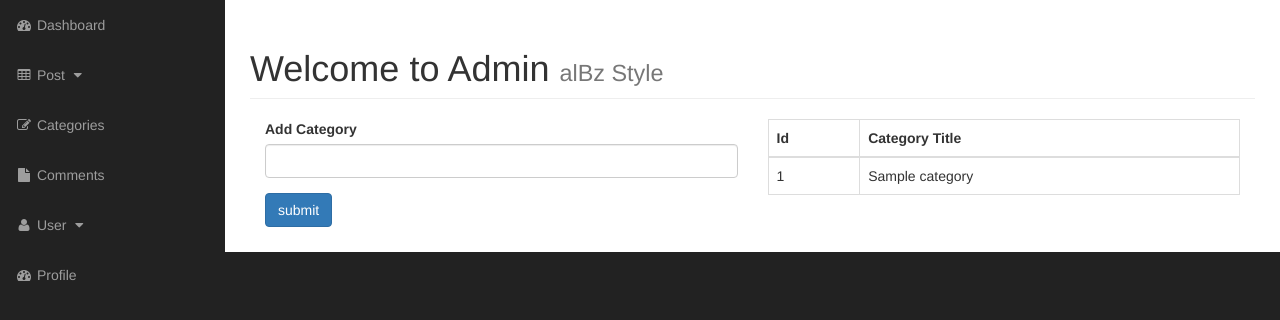
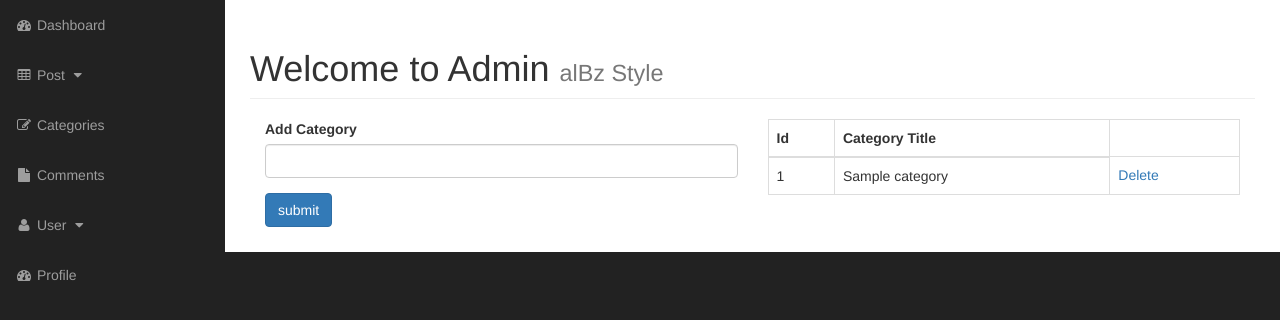
Before and after one commit to AlbertoBarrago/albzCms, a PHP site: page /admin/categories.php in a window 1280 px wide. Shown: the part 51-371 px from the top of the page. Run offline with PHP 8.4, Linux system fonts and the light colour scheme; tables that the repository leaves empty or names only in its code hold one stand-in row (values such as "Sample post"); grey boxes labelled with a size stand in for pictures from a placeholder-image service; some libraries are stand-ins or nearby versions.

Commit message:
Delete query
Delete categories query

```diff
--- a/admin/categories.php
+++ b/admin/categories.php
@@ -1,11 +1,5 @@
 <?php include "includes/admin_header.php"; ?>
 
-<?php
-
-  $query = "SELECT * FROM category";
-  $select_categories = mysqli_query($connection, $query);
-
-?>
 
     <div id="wrapper">
 
@@ -79,6 +73,10 @@
 
                                   <?php
 
+                                   //FIND Categories query
+                                    $query = "SELECT * FROM category";
+                                    $select_categories = mysqli_query($connection, $query);
+
                                     while($row = mysqli_fetch_assoc($select_categories)) {
                                       $cat_id = $row['cat_id'];
                                       $cat_title = $row['cat_title'];
@@ -86,8 +84,28 @@
                                       echo "<tr>";
                                       echo "<td> {$cat_id} </td>";
                                       echo "<td> {$cat_title} </td>";
+                                      echo "<td><a href='categories.php?delete={$cat_id}'>Delete</a></td>";
                                       echo "</tr>";
                                     }
+
+
+                                  ?>
+
+
+                                  <?php
+
+                                    // DELETE Category query
+                                    if(isset($_GET['delete'])){
+
+                                      $the_cat_id = $_GET['delete'];
+                                      $query = "DELETE FROM category WHERE cat_id = {$the_cat_id} ";
+                                      $delete_query = mysqli_query($connection, $query);
+                                      header("Location: categories.php");
+
+
+                                    }
+
+
 
                                   ?>
 
```
